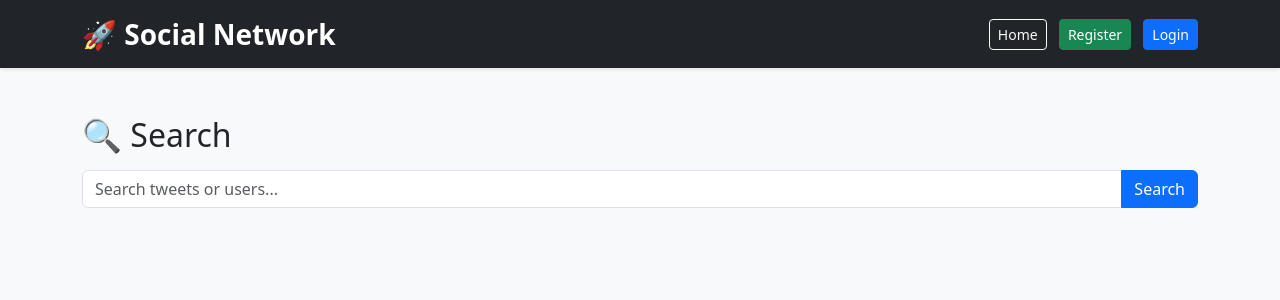
After one commit to Neha-Niphade/Social-Network, a Django app: page /search/ in a window 1280 px wide. The commit adds this page. Shown: the top 300 px of the page. Run offline with Django 5.2, Linux system fonts and the light colour scheme.

Commit message:
Add tweet and user search

```diff
--- a/templates/base.html
+++ b/templates/base.html
@@ -34,6 +34,15 @@
                 <a class="btn btn-primary btn-sm me-2" href="{% url 'tweet_create' %}">
                     Create Tweet
                 </a>
+                <form method="GET" action="{% url 'search' %}" class="d-flex">
+
+                    <input type="text" name="q" class="form-control me-2" placeholder="Search...">
+
+                    <button type="submit" class="btn btn-outline-primary">
+                        🔍
+                    </button>
+
+                </form>
                 <a href="{% url 'saved_tweets' %}" class="nav-link">
                     🔖 Saved
                 </a>
--- /dev/null
+++ b/tweets/templates/tweets/search.html
@@ -0,0 +1,104 @@
+{% extends "base.html" %}
+
+{% block content %}
+
+<h2 class="mt-4">🔍 Search</h2>
+
+<form method="GET"
+      action="{% url 'search' %}"
+      class="mt-3">
+
+    <div class="input-group">
+
+        <input
+            type="text"
+            name="q"
+            value="{{ query }}"
+            class="form-control"
+            placeholder="Search tweets or users..."
+        >
+
+        <button type="submit"
+                class="btn btn-primary">
+            Search
+        </button>
+
+    </div>
+
+</form>
+
+
+{% if query %}
+
+    <h4 class="mt-4">
+        Results for "{{ query }}"
+    </h4>
+
+
+    <!-- Users -->
+
+    <h5 class="mt-4">
+        👤 Users
+    </h5>
+
+    {% for user in users %}
+
+        <div class="card mt-2">
+            <div class="card-body">
+
+                <a href="{% url 'profile_detail' user.username %}">
+                    {{ user.username }}
+                </a>
+
+            </div>
+        </div>
+
+    {% empty %}
+
+        <p class="text-muted">
+            No users found.
+        </p>
+
+    {% endfor %}
+
+
+    <!-- Tweets -->
+
+    <h5 class="mt-4">
+        📝 Tweets
+    </h5>
+
+    {% for tweet in tweets %}
+
+        <div class="card mt-2">
+
+            <div class="card-body">
+
+                <h6>
+                    👤 {{ tweet.user.username }}
+                </h6>
+
+                <p>
+                    {{ tweet.text }}
+                </p>
+
+                <a href="{% url 'tweet_detail' tweet.id %}"
+                   class="btn btn-outline-primary btn-sm">
+                    View Tweet
+                </a>
+
+            </div>
+
+        </div>
+
+    {% empty %}
+
+        <p class="text-muted">
+            No tweets found.
+        </p>
+
+    {% endfor %}
+
+{% endif %}
+
+{% endblock %}
--- a/tweets/urls.py
+++ b/tweets/urls.py
@@ -56,4 +56,9 @@ urlpatterns = [
     views.saved_tweets,
     name="saved_tweets",
    ),
+   path(
+    "search/",
+    views.search,
+    name="search",
+),
 ]
--- a/tweets/views.py
+++ b/tweets/views.py
@@ -6,6 +6,8 @@ from django.contrib.auth.decorators import login_required
 from django.shortcuts import render, redirect, get_object_or_404
 from django.core.exceptions import PermissionDenied
 from .models import Tweet, Comment
+from django.contrib.auth.models import User
+from django.db.models import Q
 
 def home(request):
     tweets = Tweet.objects.all()
@@ -193,3 +195,25 @@ def saved_tweets(request):
         "tweets/saved_tweets.html",
         {"tweets": tweets},
     )
+
+def search(request):
+    query = request.GET.get("q", "").strip()
+
+    tweets = Tweet.objects.filter(
+    Q(text__icontains=query) |
+    Q(user__username__icontains=query)
+    )
+
+    users = User.objects.filter(
+        username__icontains=query
+    )
+
+    return render(
+        request,
+        "tweets/search.html",
+        {
+            "query": query,
+            "tweets": tweets,
+            "users": users,
+        },
+    )
```
Also changed, not shown: README.md.
